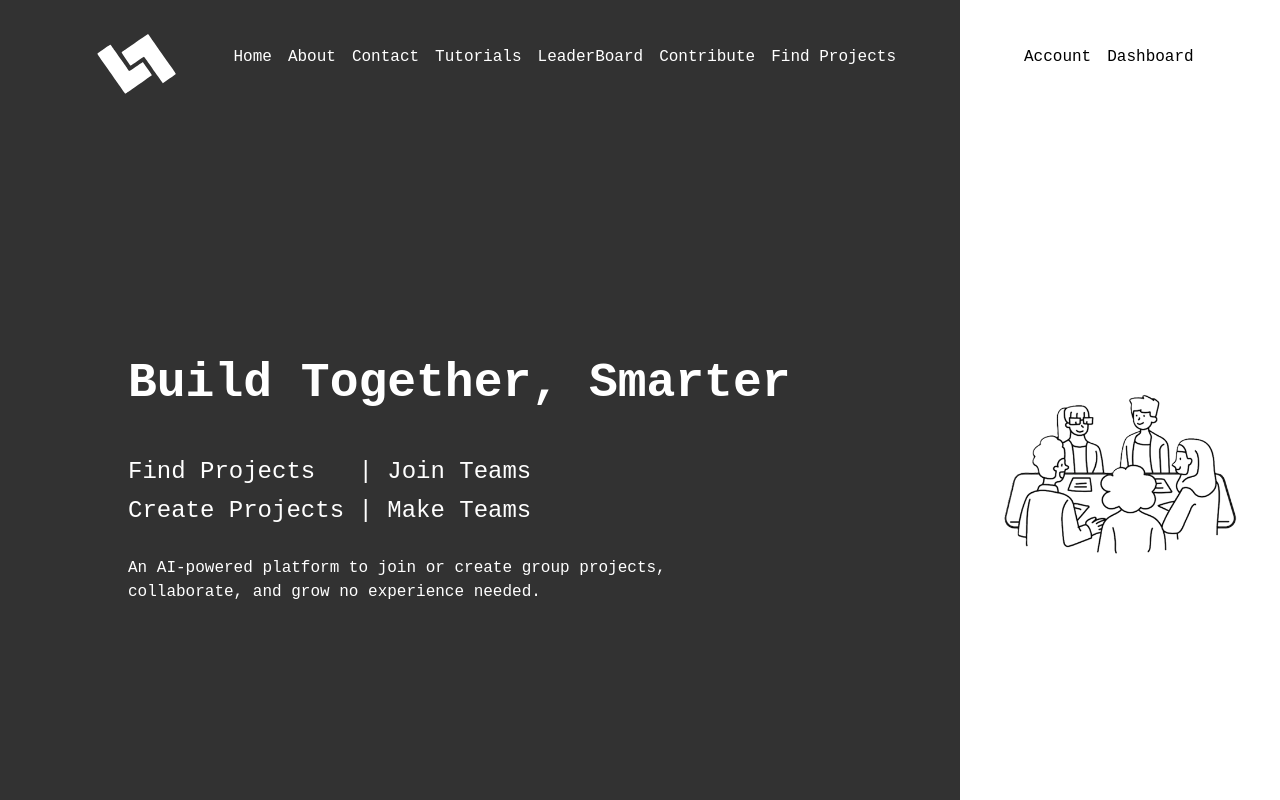
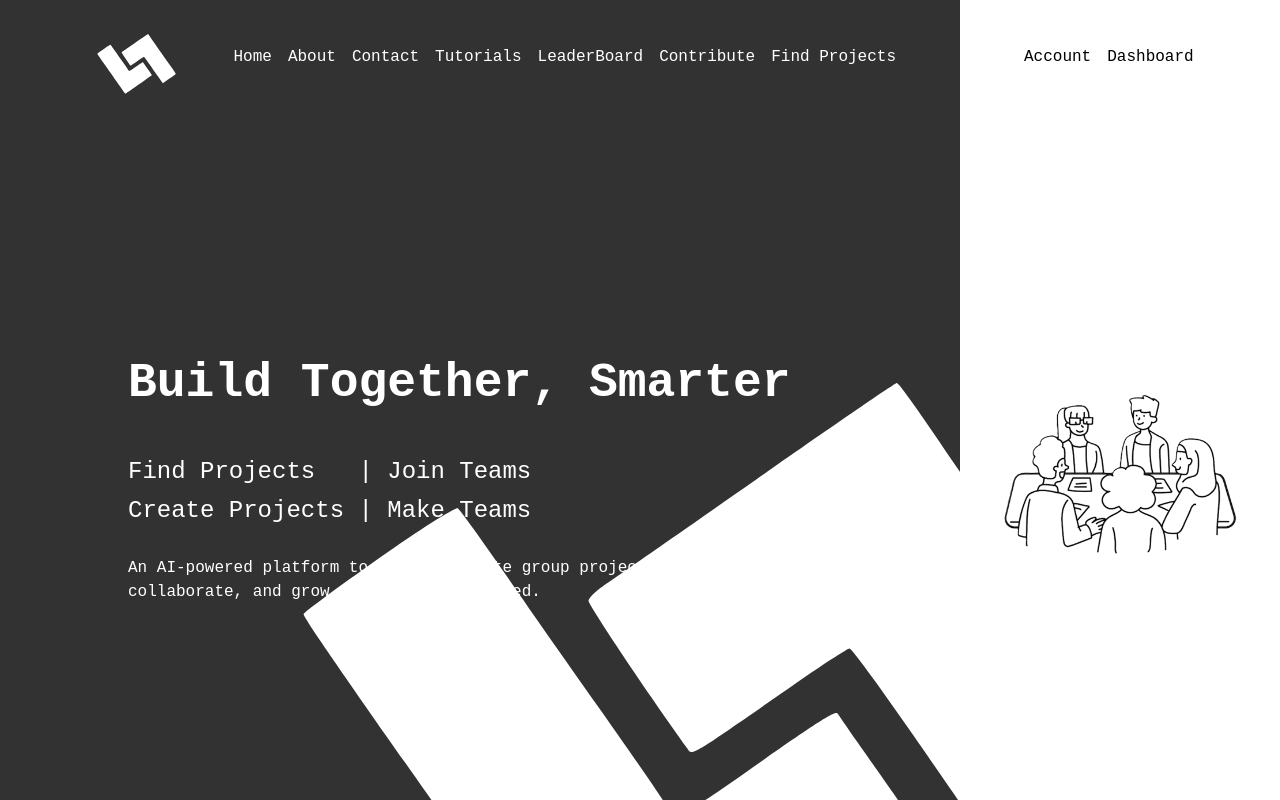
Before and after one commit to AmanCiphers/Grouphub, a React (Vite) app: page / in a window 1280 px wide. Shown: the top 800 px of the page. Built offline with nearby package versions, Linux system fonts and the light colour scheme.

Commit message:
homepage

```diff
--- a/src/components/landing.css
+++ b/src/components/landing.css
@@ -150,6 +150,33 @@ a {
 }
 
 
+
+.bigimage .heroimage{
+    position: relative;
+    z-index: 99;
+    /* border: 1px solid black; */
+    aspect-ratio: calc(1/1);
+    display: flex;
+    position: absolute;
+    justify-content: center;
+    align-items: center;
+    width: 50em;
+    height: 100vh;
+    top: 41vh;
+    right: 15vw;
+    overflow: hidden;
+    margin-left: 40em;
+
+}
+
+.bigimage .heroimage img{
+    scale: 1.2;
+    position: relative;
+    left: 5em;
+    width: 100%;
+     height: auto;
+    object-fit: cover;
+}
 
 
 
--- a/src/components/landing.jsx
+++ b/src/components/landing.jsx
@@ -14,6 +14,12 @@ const LandingPage = () => {
 
         <div className="box1-container">
           <Box1></Box1>
+        </div>
+
+        <div className="bigimage">
+          <div className="heroimage">
+            <img src={logo} alt="big logo" />
+          </div>
         </div>
 
         <div className="box2-container">
@@ -89,12 +95,6 @@ const Box2 = () => {
       <div className="img">
         <img src={heroimage} alt="heroimage" />
       </div>
-
-      <div className="bigimage">
-        <div className="heroimage">
-        <img src={logo} alt="big logo" />
-      </div>
-      </div>
     </div>
   );
 };
--- a/src/index.css
+++ b/src/index.css
@@ -10,6 +10,7 @@
 body{
   background-color: #323232;
   font-family: 'Roboto Mono', monospace;
+  overflow: hidden;
 }
 
 
```
